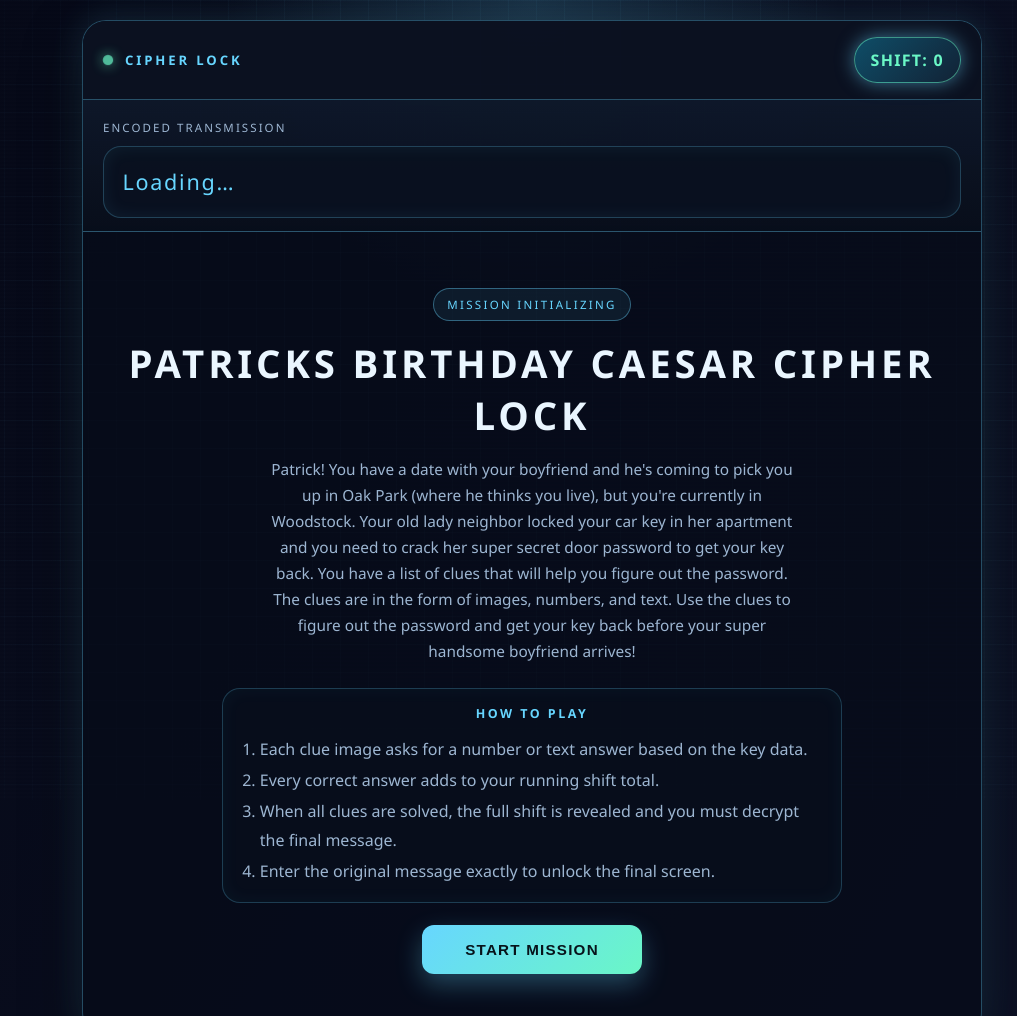
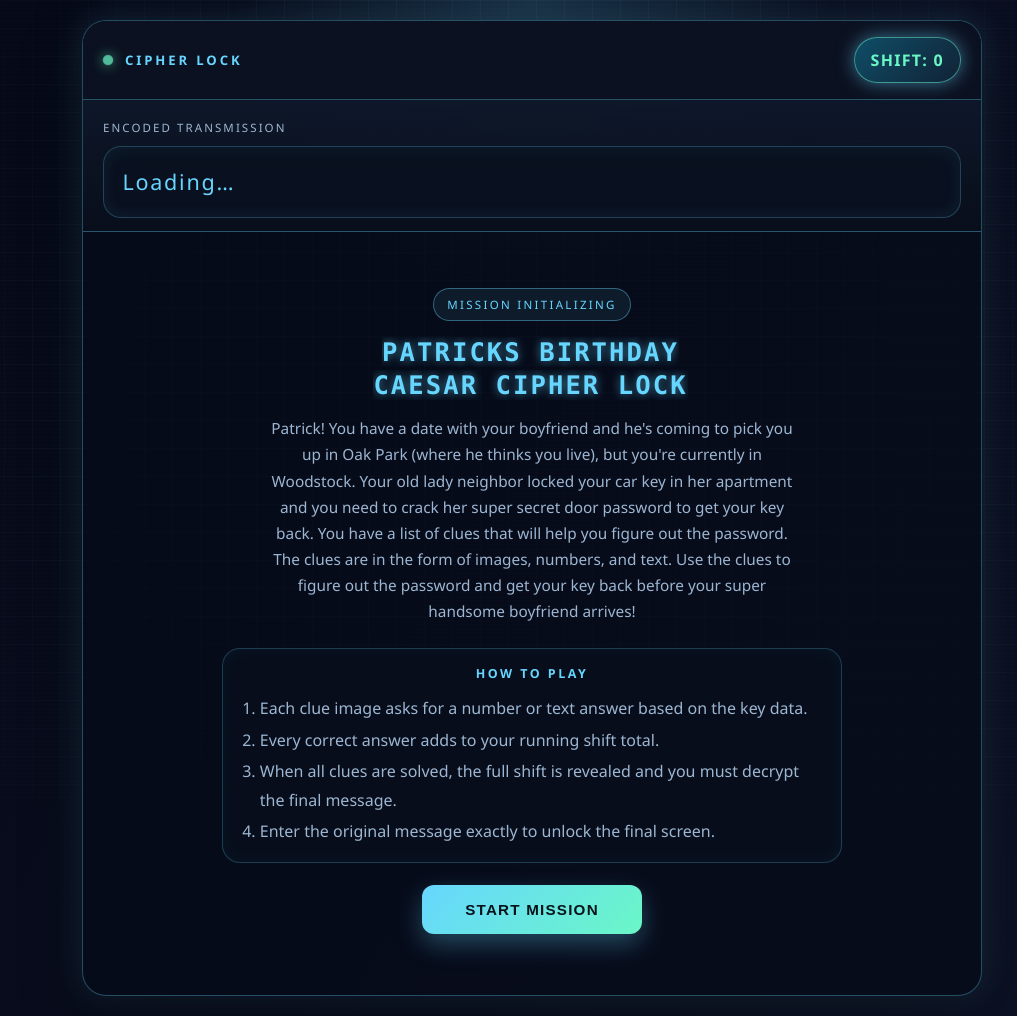
Before and after one commit to ethanolree/pbd, a website: page index.html in a window 1280 px wide. Shown: the top 1016 px of the page, without its empty margins (108-1125 px from the left). Drawn offline with Linux system fonts and the light colour scheme.

Commit message:
Update content and add new images

```diff
--- a/index.html
+++ b/index.html
@@ -319,11 +319,44 @@
       }
 
       .title-screen h1 {
-        margin: 0;
-        font-size: clamp(1.7rem, 3vw, 2.8rem);
-        letter-spacing: 0.1em;
+        margin: 0 auto;
+        display: flex;
+        flex-direction: column;
+        align-items: center;
+        justify-content: center;
+        gap: 0.15em;
+        text-align: center;
+        font-size: clamp(1.05rem, 2vw, 2.2rem);
+        color: var(--cyan);
+        letter-spacing: 0.08em;
         text-transform: uppercase;
-        color: var(--text);
+        text-shadow: 0 0 10px rgba(103, 214, 255, 0.6);
+        font-family: "Consolas", "SFMono-Regular", "Segoe UI Mono", monospace;
+      }
+
+      .cipher-title {
+        display: inline-flex;
+        flex-direction: column;
+        align-items: center;
+        max-width: 100%;
+        text-shadow: 0 0 14px rgba(103, 214, 255, 0.35);
+      }
+
+      .title-line {
+        display: inline-block;
+        max-width: 100%;
+        overflow: hidden;
+        white-space: nowrap;
+        border-right: 0.15em solid transparent;
+      }
+
+      .title-line.is-active {
+        border-right-color: var(--orange);
+        animation: blink-caret 0.75s step-end infinite;
+      }
+
+      .title-line.is-complete {
+        border-right-color: transparent;
       }
 
       .title-screen p {
@@ -488,6 +521,16 @@
       @keyframes pulse {
         0%, 100% { transform: scale(1); opacity: 0.7; }
         50% { transform: scale(1.3); opacity: 1; }
+      }
+
+      @keyframes blink-caret {
+        from, to { border-color: transparent; }
+        50% { border-color: var(--orange); }
+      }
+
+      @keyframes blink-caret {
+        from, to { border-color: transparent; }
+        50% { border-color: var(--orange); }
       }
 
       @media (max-width: 640px) {
@@ -701,13 +744,39 @@
         feedback.className = 'feedback';
       }
 
+      function typeLine(element, text, speed = 80, onComplete) {
+        if (!element) return;
+
+        element.textContent = '';
+        element.classList.add('is-active');
+        element.classList.remove('is-complete');
+
+        let index = 0;
+        const timer = setInterval(() => {
+          index += 1;
+          element.textContent = text.slice(0, index);
+
+          if (index >= text.length) {
+            clearInterval(timer);
+            element.classList.remove('is-active');
+            element.classList.add('is-complete');
+            if (typeof onComplete === 'function') {
+              onComplete();
+            }
+          }
+        }, speed);
+      }
+
       function renderTitleScreen() {
         const promptText = state.prompt || 'Crack the key, decode the transmission, and breach the final system before the signal fades.';
 
         gameArea.innerHTML = `
           <div class="title-screen">
             <div class="badge">Mission Initializing</div>
-            <h1>Patricks Birthday Caesar Cipher Lock</h1>
+            <h1 class="cipher-title" aria-label="Patricks Birthday Caesar Cipher Lock">
+              <span class="title-line" data-line="first"></span>
+              <span class="title-line" data-line="second"></span>
+            </h1>
             <p>${promptText}</p>
 
             <div class="rules-panel">
@@ -723,6 +792,19 @@
             <button id="startGameBtn" class="primary cta-button" type="button">Start Mission</button>
           </div>
         `;
+
+        const firstLine = document.querySelector('.title-line[data-line="first"]');
+        const secondLine = document.querySelector('.title-line[data-line="second"]');
+
+        if (firstLine) {
+          typeLine(firstLine, 'Patricks Birthday', 80, () => {
+            setTimeout(() => {
+              if (secondLine) {
+                typeLine(secondLine, 'Caesar Cipher Lock', 80);
+              }
+            }, 220);
+          });
+        }
 
         const startGameBtn = document.getElementById('startGameBtn');
         if (startGameBtn) {
--- a/reference.json
+++ b/reference.json
@@ -69,6 +69,36 @@
                 "Patrick, you've definitely been here before.",
                 "Patrick, the wrong door was chosen. Try again."
             ]
+        },
+        {
+            "source": "mt.jpg",
+            "number": 844,
+            "text": "Twilight Zone",
+            "invalid": [
+                "Patrick, this one is a classic.",
+                "Patrick, this one should get you in the zone.",
+                "Patrick, your lack of knowing is going to require a transfer."
+            ]
+        },
+        {
+            "source": "chnl.jpg",
+            "number": 845,
+            "text": "Chanel Ali",
+            "invalid": [
+                "Patrick, think designer bag.",
+                "Patrick, think famous boxer.",
+                "Patrick, it's funny that you're not getting this."
+            ]
+        },
+        {
+            "source": "cp.jpg",
+            "number": 1111,
+            "text": "Corn Pudding",
+            "invalid": [
+                "Patrick, this one is pretty tasty.",
+                "Patrick, who likes this?",
+                "Patrick, this one should be music to your ears."
+            ]
         }
     ],
     "final_message": "You did it! You cracked the code and got your key back! Now you can go on your date with your boyfriend. Have fun and enjoy the show!!!",
```
Also changed, not shown: img/chnl.jpg (added), img/cp.jpg (added), img/mt.jpg (added).
